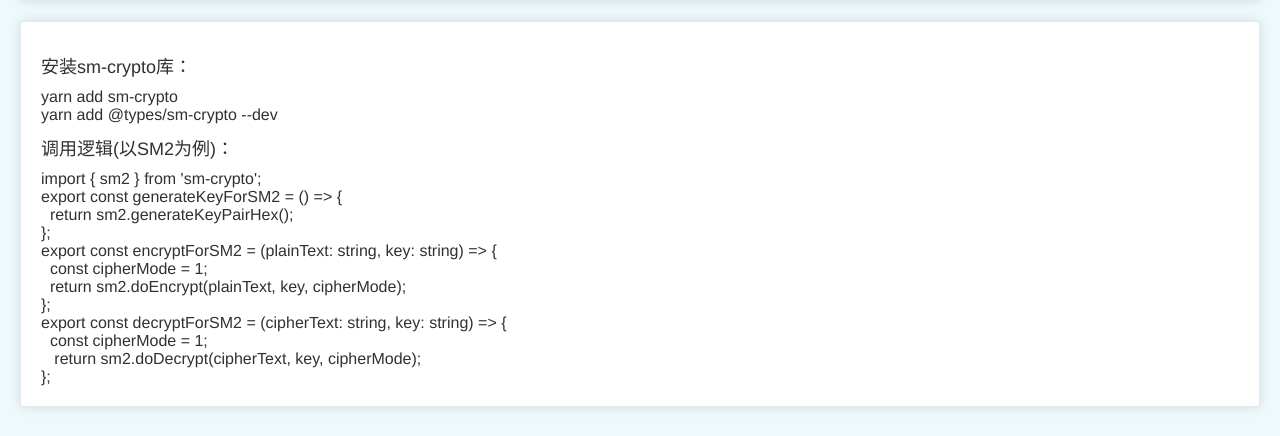
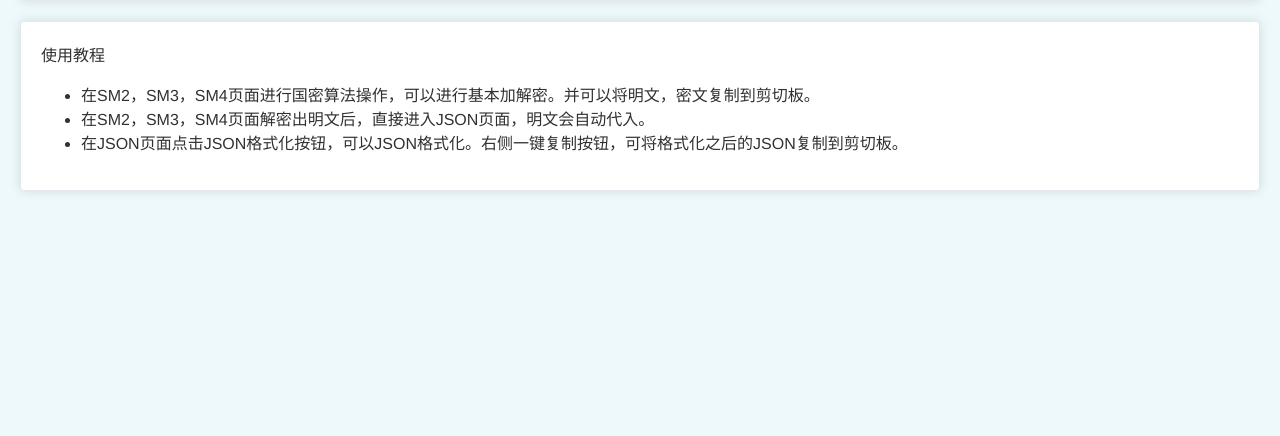
Before and after one commit to Hector526/XiuYangInTheThreeKingdoms, a Vue app: page /About in a window 1280 px wide. Shown: the part 312-748 px from the top of the page. Built offline with nearby package versions, Linux system fonts and the light colour scheme.

Commit message:
feat(版本): 升级0.0.3版本，并修改关于信息。

```diff
--- a/src-tauri/tauri.conf.json
+++ b/src-tauri/tauri.conf.json
@@ -8,7 +8,7 @@
   },
   "package": {
     "productName": "tauri-sm-crypto-tool",
-    "version": "0.0.2"
+    "version": "0.0.3"
   },
   "tauri": {
     "allowlist": {
--- a/src/pages/About.vue
+++ b/src/pages/About.vue
@@ -18,7 +18,15 @@
       </ol>
     </el-card>
     <el-card class="logic-introduction">
-      <div class="title">安装sm-crypto库：</div>
+      <div>使用教程</div>
+      <ul>
+        <li>
+          在SM2，SM3，SM4页面进行国密算法操作，可以进行基本加解密。并可以将明文，密文复制到剪切板。
+        </li>
+        <li>在SM2，SM3，SM4页面解密出明文后，直接进入JSON页面，明文会自动代入。</li>
+        <li>在JSON页面点击JSON格式化按钮，可以JSON格式化。右侧一键复制按钮，可将格式化之后的JSON复制到剪切板。</li>
+      </ul>
+      <!-- <div class="title">安装sm-crypto库：</div>
       <div>yarn add sm-crypto</div>
       <div>yarn add @types/sm-crypto --dev</div>
       <div class="title">调用逻辑(以SM2为例)：</div>
@@ -37,7 +45,7 @@
       </div>
       <div>&nbsp;&nbsp;const cipherMode = 1;</div>
       <div>&nbsp;&nbsp; return sm2.doDecrypt(cipherText, key, cipherMode);</div>
-      <div>};</div>
+      <div>};</div> -->
     </el-card>
   </div>
 </template>
```
Also changed, not shown: 1 other file (tests, documents, lock files or other folders).
